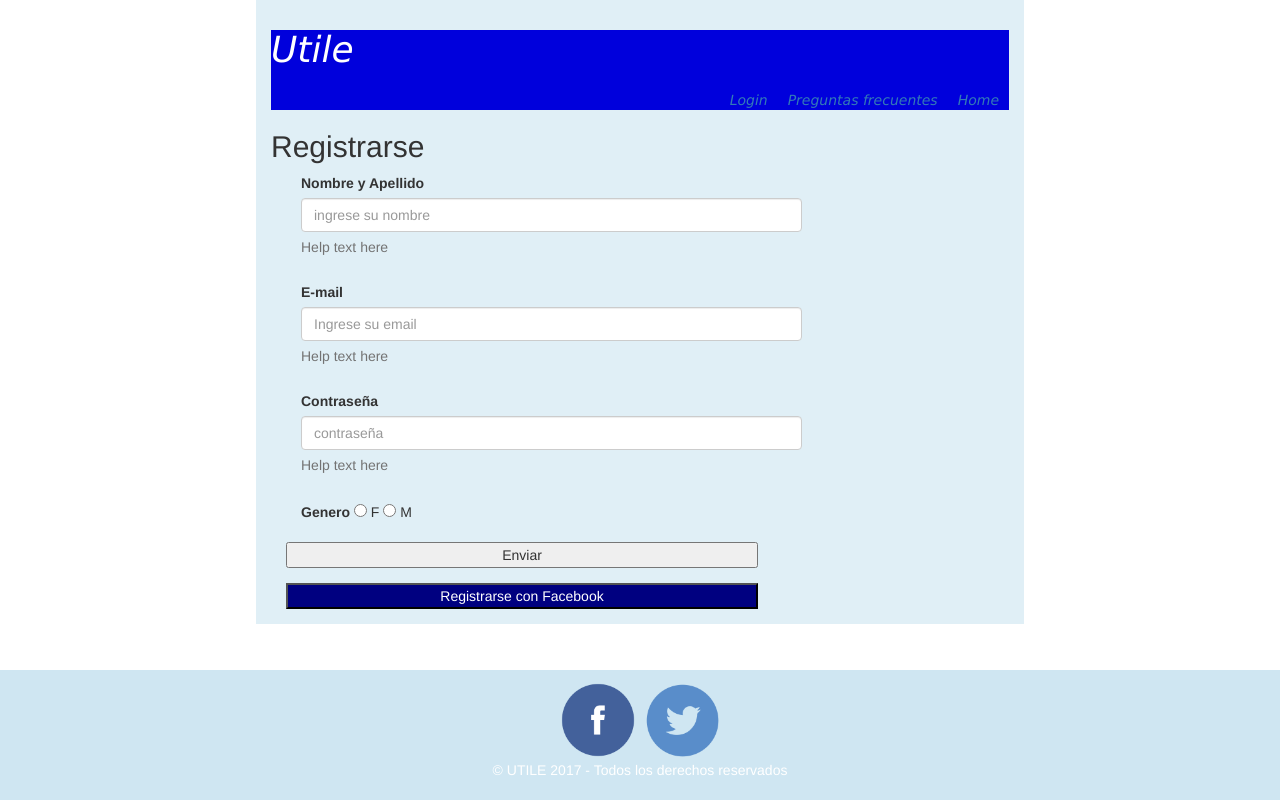
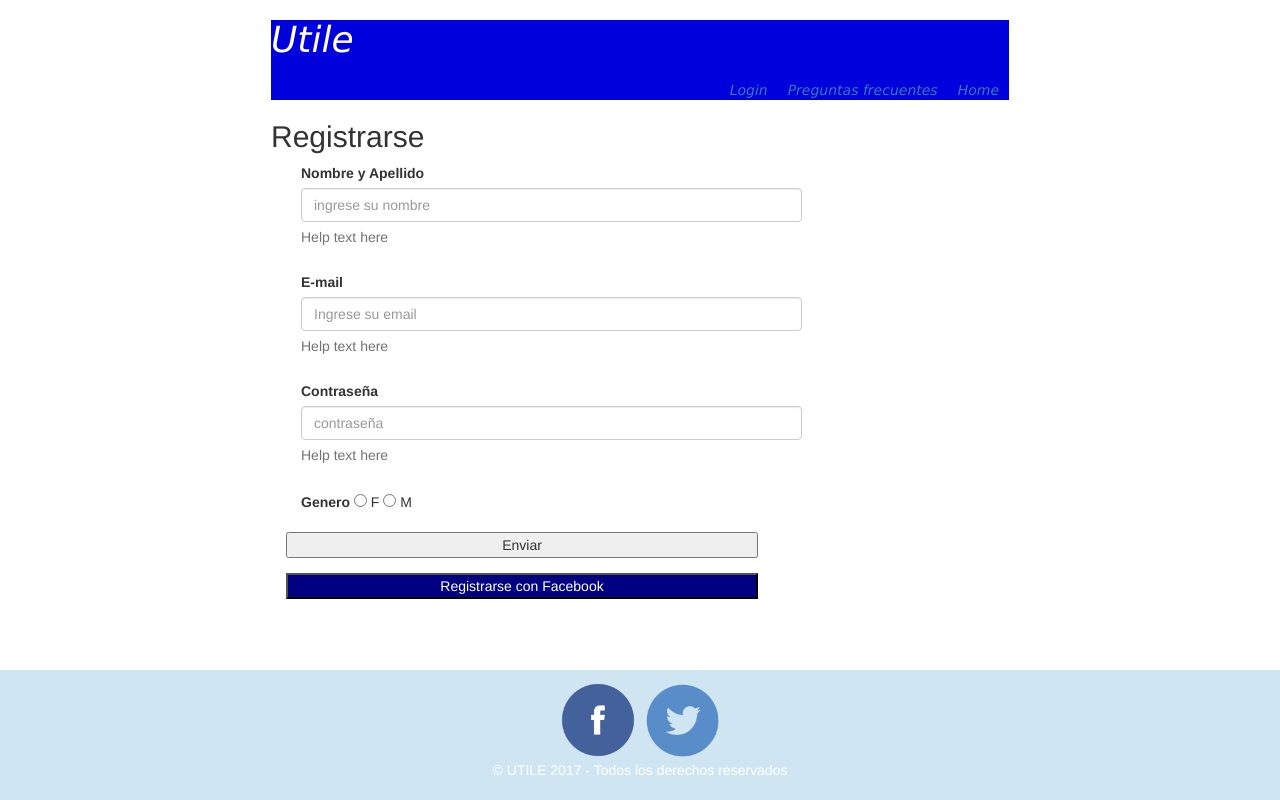
Before and after one commit to sashasier/Utile, a PHP site: page /registrarse.html in a window 1280 px wide. Run offline with PHP 8.4, Linux system fonts and the light colour scheme.

```diff
--- a/css/style.css
+++ b/css/style.css
@@ -16,8 +16,6 @@ li {
 .container{
   max-width: 768px;
   margin: 0 auto;
-                    background-color: rgba(207, 230, 242, 0.65);
-                    padding-top: 10px;
 }
 
 .titulo {
@@ -61,6 +59,9 @@ li{
     bottom: 0px;
     width: 100%;
 }
+.txt_footer {
+  color: #fff;
+}
 .icon_footer {
   height: 80px;
 }
```
